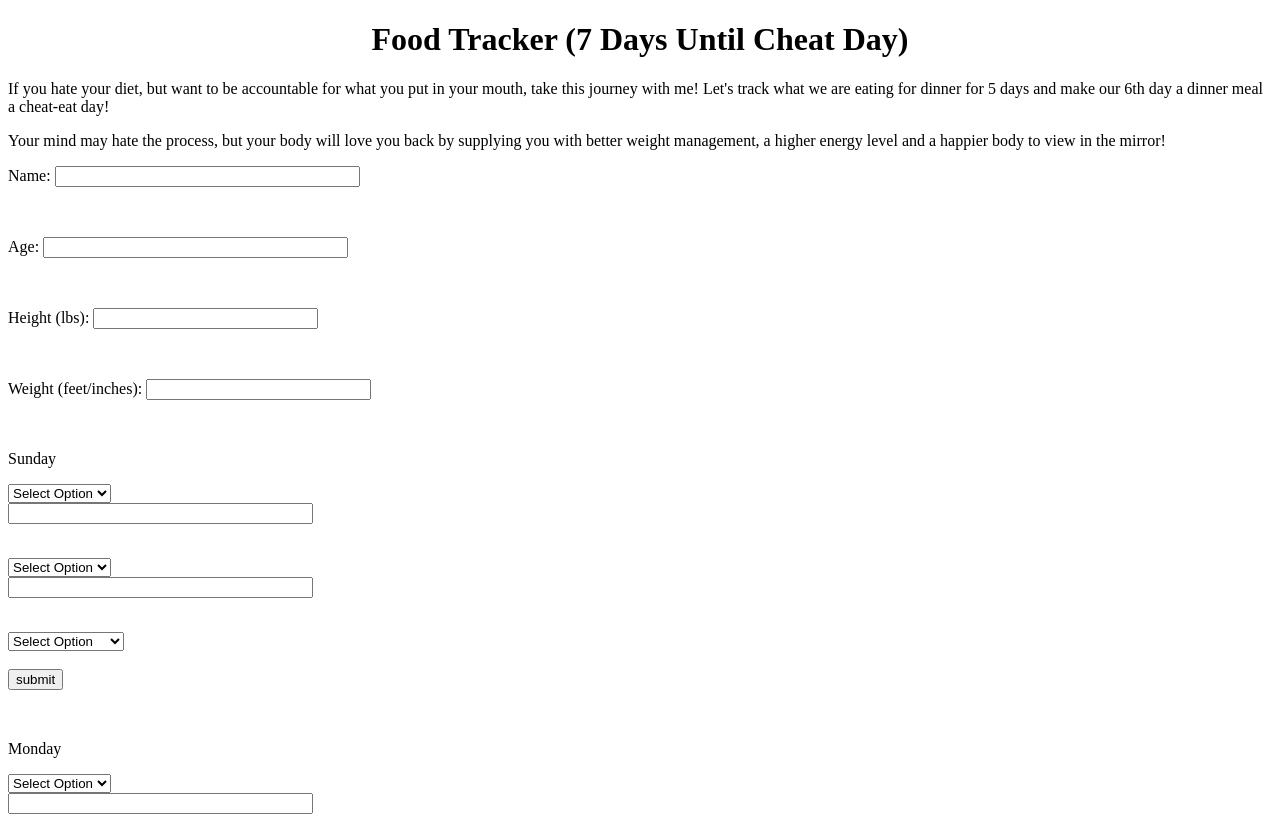
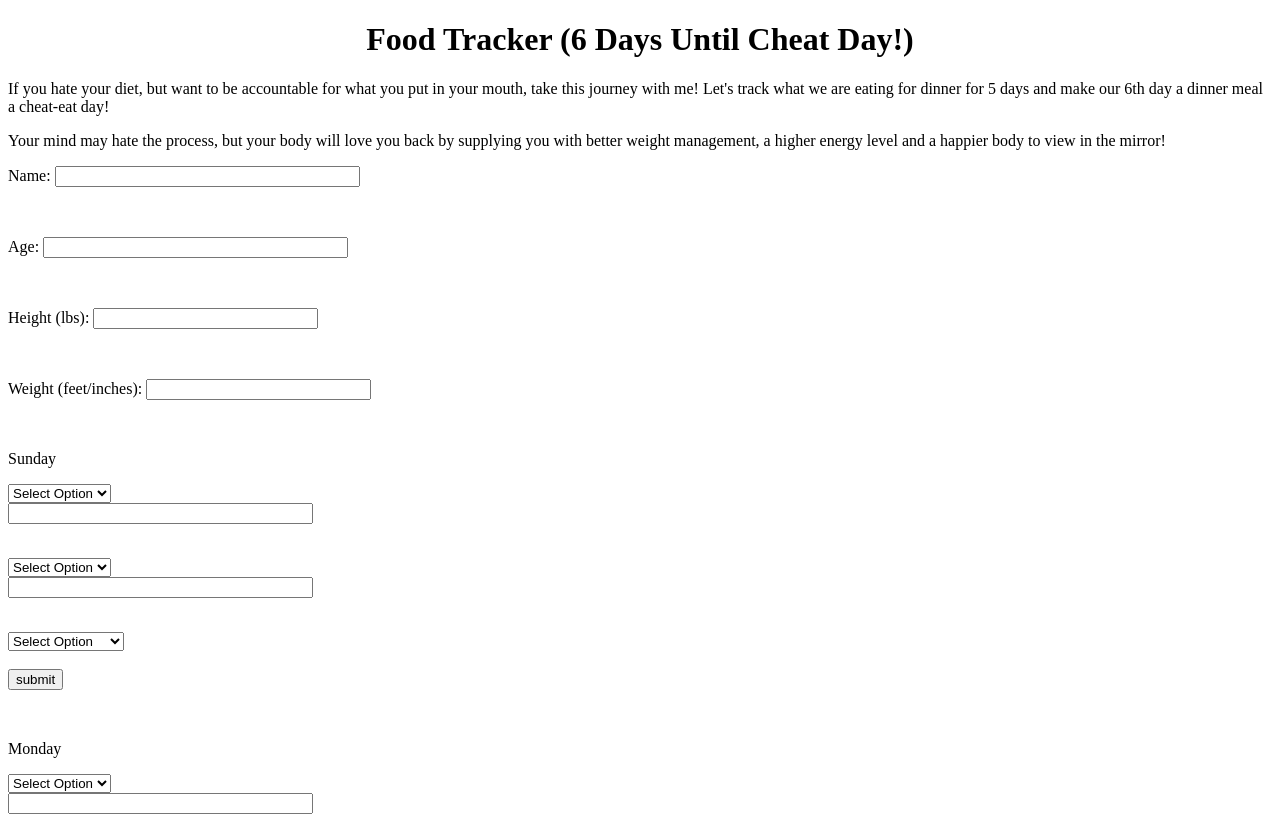
Before and after one commit to Ruffinsan03/MyFirstApp, a plain HTML site: page index.html in a window 1280 px wide. Shown: the top 817 px of the page. Drawn offline with Linux system fonts and the light colour scheme.

Commit message:
Add files via upload

```diff
--- a/index.html
+++ b/index.html
@@ -5,7 +5,7 @@
     <form name="RegForm" action="/submit.php" onsubmit="return FoodTracker()" method="post">
 </head>
 <body>
-        <h1 style="text-align: center">Food Tracker (7 Days Until Cheat Day) </h1>
+        <h1 style="text-align: center">Food Tracker (6 Days Until Cheat Day!) </h1>
             <p>If you hate your diet, but want to be accountable for
                     what you put in your mouth, take this journey with me!
                     Let's track what we are eating for dinner for 5 days and
```
